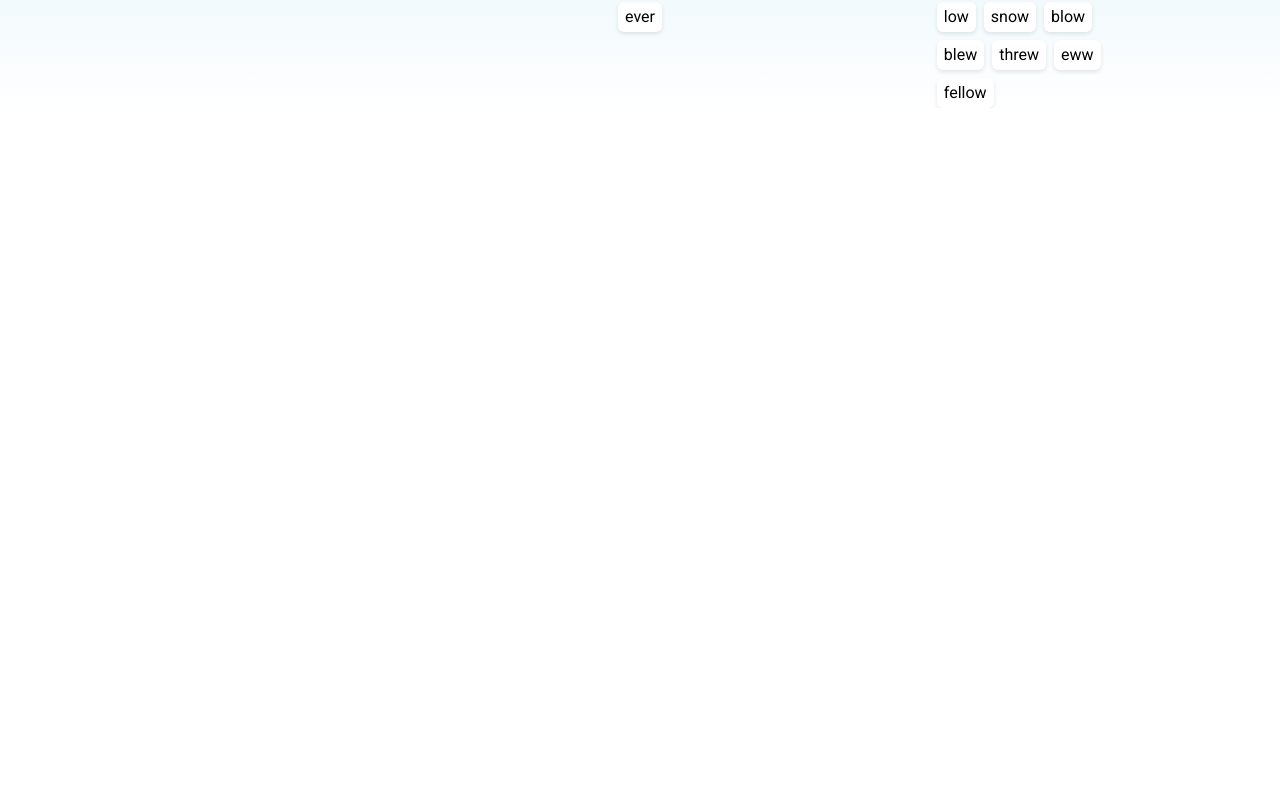
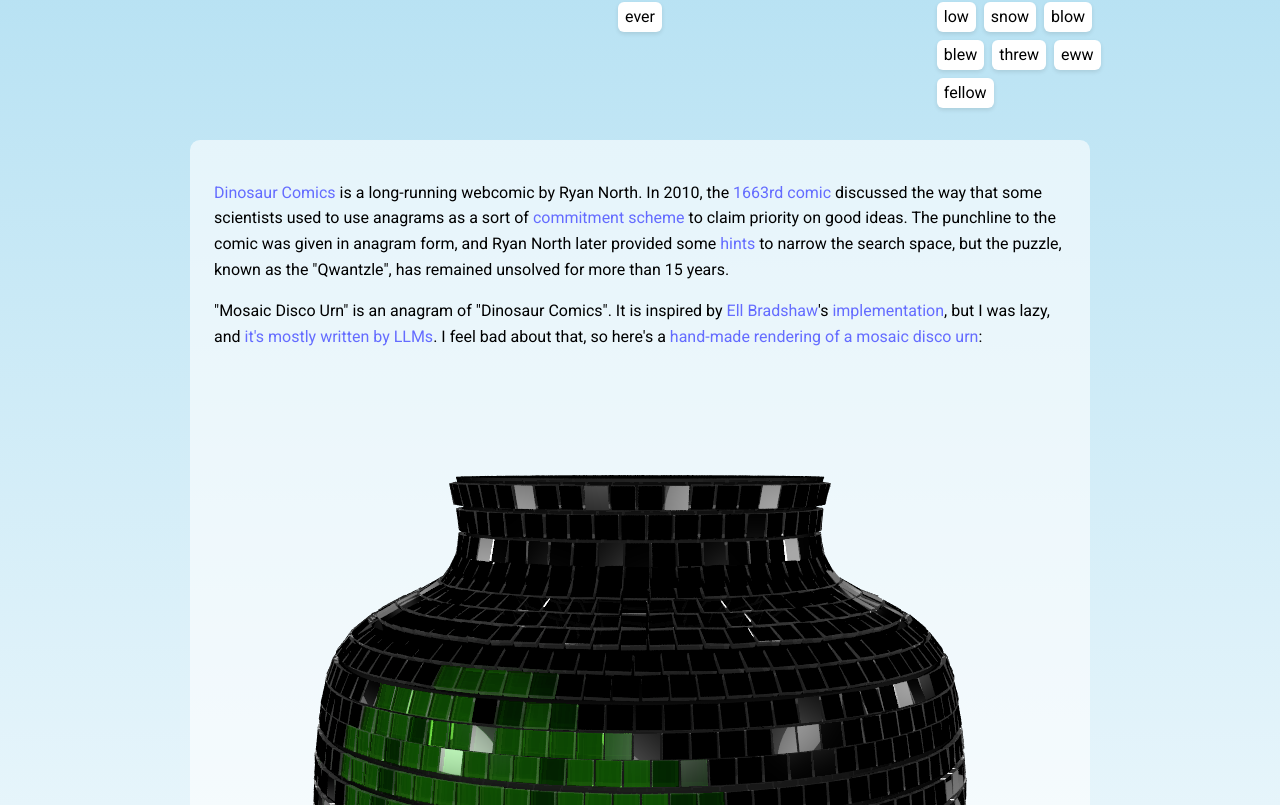
Before and after one commit to paulstansifer/mosaic-disco-urn, a React (Vite) app: page / in a window 1280 px wide. Shown: the part 875-1680 px from the top of the page. Before the commit the page ends 983 px from the top, so only its background shows below. Built offline with nearby package versions, Linux system fonts and the light colour scheme.

Commit message:
Add back in the explanation that was accidentally deleted when the caret feature was implemented.

```diff
--- a/src/App.tsx
+++ b/src/App.tsx
@@ -973,9 +973,18 @@ function App() {
               )
             ) : null}
           </DragOverlay>
+          <div className="about">
+
+            <p><a href="https://qwantz.com">Dinosaur Comics</a> is a long-running webcomic by Ryan North. In 2010, the <a href="https://www.qwantz.com/index.php?comic=1663">1663rd comic</a> discussed the way that some scientists used to use anagrams as a sort of <a href="https://en.wikipedia.org/wiki/Commitment_scheme">commitment scheme</a> to claim priority on good ideas. The punchline to the comic was given in anagram form, and Ryan North later provided some <a href="https://www.qwantz.com/index.php?comic=1665">hints</a> to narrow the search space, but the puzzle, known as the "Qwantzle", has remained unsolved for more than 15 years.</p>
+
+            <p>"Mosaic Disco Urn" is an anagram of "Dinosaur Comics". It is inspired by <a href="https://cathode.church/@c9a">Ell Bradshaw</a>'s <a href="https://www.afifthofnothing.com/anacryptogram.html">implementation</a>, but I was lazy, and <a href="https://github.com/paulstansifer/mosaic-disco-urn"> it's mostly written by LLMs</a>. I feel bad about that, so here's a <a href="https://github.com/paulstansifer/mosaic-disco-urn/tree/main/public/3d-image/mosaic_disco_urn.pov">hand-made rendering of a mosaic disco urn</a>:</p>
+
+            <p><center><img src="3d-image/mosaic_disco_urn.png" alt="a mosaic disco urn" /></center></p>
+          </div>
         </div>
       </DndContext>
     </div>
+
   );
 }
 
```
